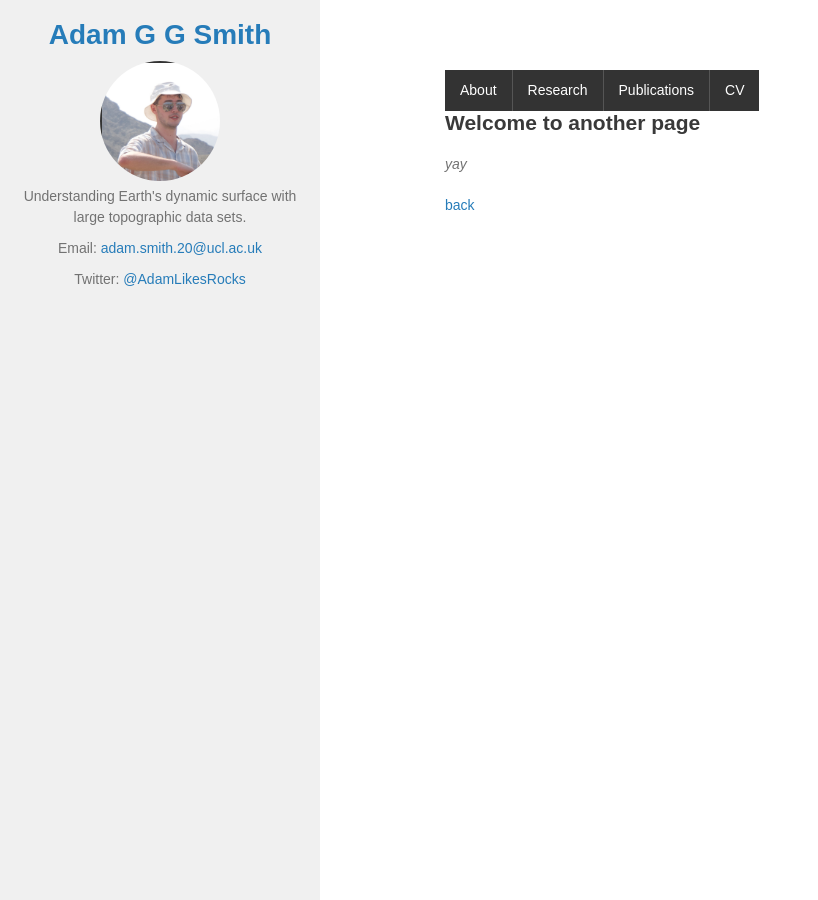
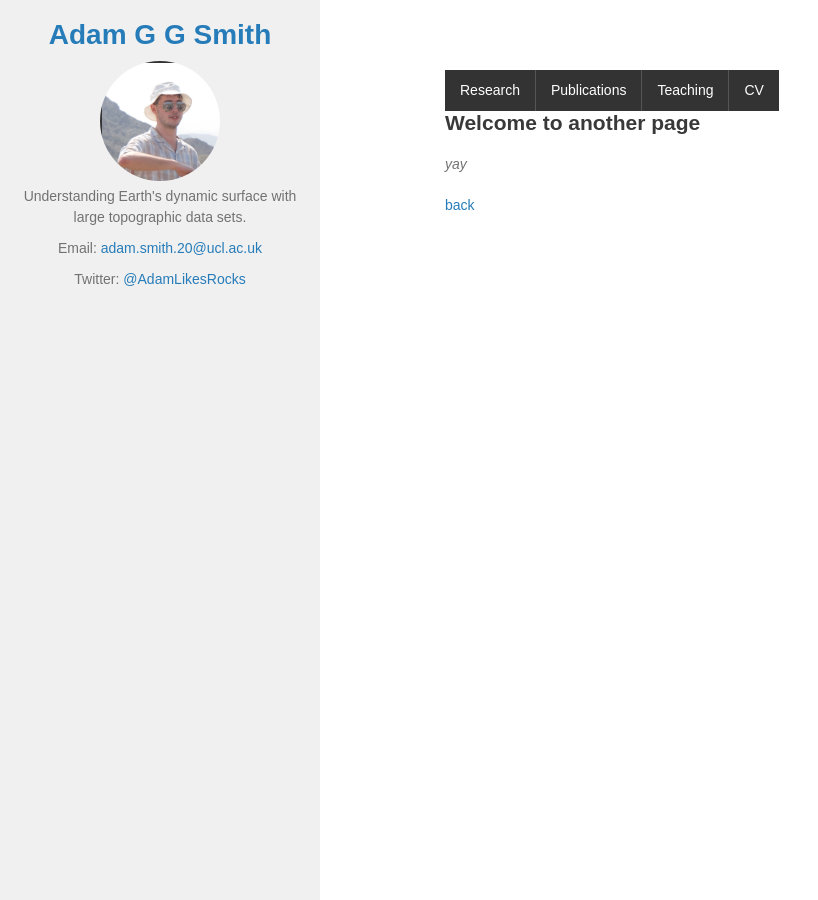
Before and after one commit to adamsmith142/adamsmith142.github.io, a Jekyll site: the page built from another-page.md, in a window 1280 px wide and 900 px high. Shown: the whole window, without its empty margins (0-818 px from the left). Built offline with Jekyll 4.4.1, drawn with Linux system fonts in a browser that asks for light colours; our own code applies the rules of GitHub Pages for plain Markdown files.

Commit message:
Update default.html

```diff
--- a/_layouts/default.html
+++ b/_layouts/default.html
@@ -115,9 +115,9 @@ main > * {
 </header>
         <main>
             <div class="tabs">
-                <a href="{{ "/Research" | absolute_url }}" class="tab">About</a>
-                <a href="{{ "/Publications" | absolute_url }}" class="tab">Research</a>
-                <a href="{{ "/Teaching" | absolute_url }}" class="tab">Publications</a>
+                <a href="{{ "/Research" | absolute_url }}" class="tab">Research</a>
+                <a href="{{ "/Publications" | absolute_url }}" class="tab">Publications</a>
+                <a href="{{ "/Teaching" | absolute_url }}" class="tab">Teaching</a>
                 <a href="{{ "/CV" | absolute_url }}" class="tab">CV</a>
             </div>
             {{ content }}
```
